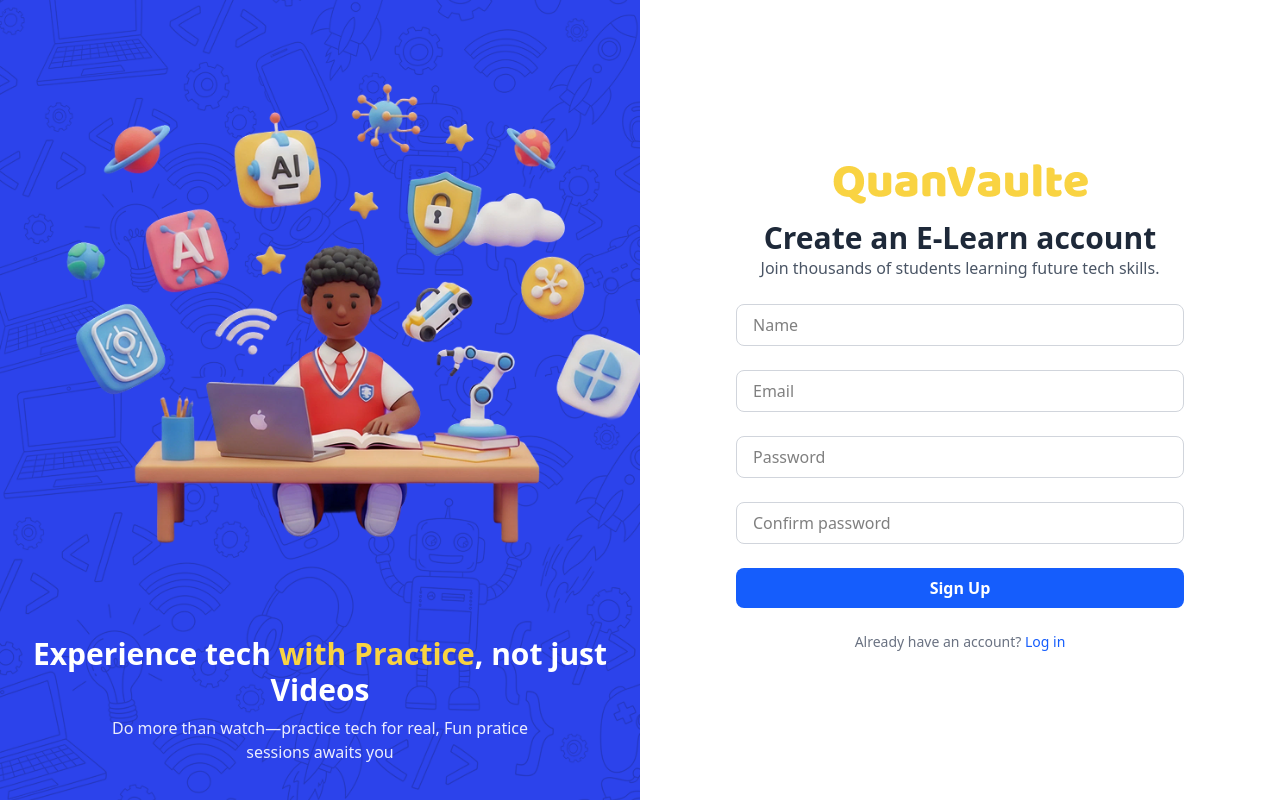
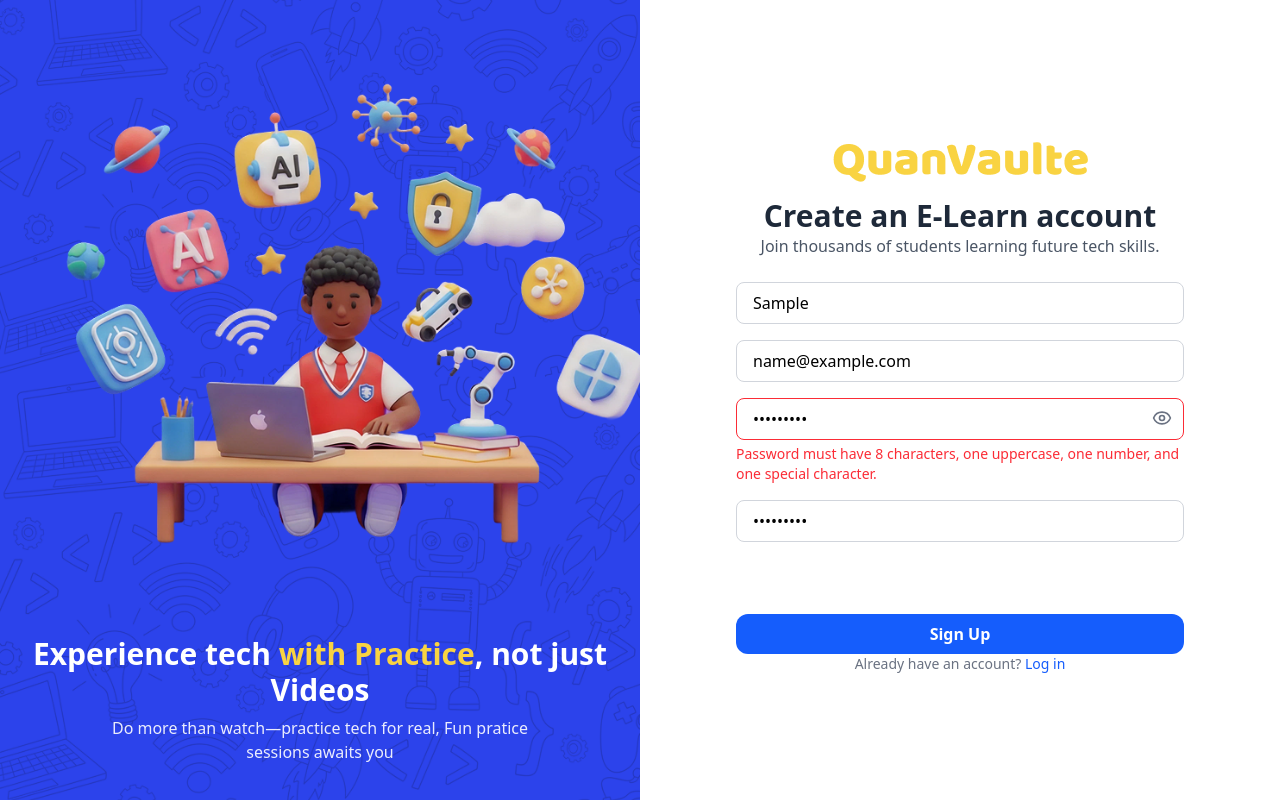
Before and after one commit to Quanvaulte/quanvaulte-cms-FE, a React (Vite) app in the folder dashboards/: page / in a window 1280 px wide. Both pictures are taken after typing "Sample", "name@example.com", "Sample123", "Sample123" into the empty fields and a click on the button "Sign Up". Built offline with nearby package versions, Linux system fonts and the light colour scheme.

Commit message:
feature: reusable button

```diff
--- /dev/null
+++ b/dashboards/src/Components/GeneralComponents/Button.tsx
@@ -0,0 +1,43 @@
+import React from "react"
+
+type ButtonVariant = "primary" | "custom"
+
+interface ButtonProps {
+  label: string
+  variant?: ButtonVariant
+  type?: "button" | "submit" | "reset"
+  onClick?: () => void
+  className?: string
+  disabled?: boolean
+}
+
+const Button: React.FC<ButtonProps> = ({
+  label,
+  variant = "primary",
+  type = "button",
+  onClick,
+  className = "",
+  disabled = false,
+}) => {
+
+  const baseStyles =
+    "px-6 py-2 rounded-xl font-semibold text-base transition-all duration-300 ease-in-out focus:outline-none focus:ring-2 disabled:opacity-60 cursor-pointer"
+
+  const variants: Record<ButtonVariant, string> = {
+    primary: "w-full bg-blue-600 hover:bg-blue-700 text-white font-semibold rounded-lg ",
+    custom:"",
+  }
+
+  return (
+    <button
+      type={type}
+      onClick={onClick}
+      disabled={disabled}
+      className={`${baseStyles} ${variants[variant]} ${className}`}
+    >
+      {label}
+    </button>
+  )
+}
+
+export default Button
--- a/dashboards/src/Components/Carousel.tsx
+++ b/dashboards/src/Components/GeneralComponents/Carousel.tsx
@@ -1,7 +1,9 @@
 import React, { useState, useEffect } from "react"
-import carousel_1 from "../Media/GeneralMedia/carousel_1.png"
-import carousel_2 from "../Media/GeneralMedia/carousel_2.png"
+import carousel_1 from "../../Media/GeneralMedia/carousel_1.png"
+import carousel_2 from "../../Media/GeneralMedia/carousel_2.png"
 import type { JSX } from "react/jsx-runtime"
+
+
 
 
 interface Slide {
--- /dev/null
+++ b/dashboards/src/Components/GeneralComponents/InputField.tsx
@@ -0,0 +1,60 @@
+import React, { useState } from "react"
+import { Eye, EyeOff } from "lucide-react"
+
+interface InputFieldProps {
+  type: string
+  placeholder?: string
+  name: string
+  value: string
+  onChange: (e: React.ChangeEvent<HTMLInputElement>) => void
+  className?: string
+  error?: string
+}
+
+const InputField: React.FC<InputFieldProps> = ({
+  type,
+  placeholder,
+  name,
+  value,
+  onChange,
+  error,
+  className = "",
+}) => {
+  const [showPassword, setShowPassword] = useState(false)
+
+  const isPasswordField = name.toLowerCase() === "password"
+
+  return (
+    <div className="w-full relative mb-4">
+      <input
+        type={isPasswordField && showPassword ? "text" : type}
+        placeholder={placeholder}
+        name={name}
+        value={value}
+        onChange={onChange}
+        className={`w-full border border-gray-300 rounded-lg px-4 py-2
+          focus:outline-none focus:ring-2 focus:ring-blue-500
+          transition-all duration-300 pr-10 ${className}
+          ${
+            error
+              ? "border-red-500 focus:ring-red-400"
+              : "border-gray-300 focus:ring-blue-500"
+          }`}
+      />
+
+      {isPasswordField && (
+        <button
+          type="button"
+          onClick={() => setShowPassword((prev) => !prev)}
+          className="absolute right-3 top-2.5 text-gray-500 hover:text-gray-700"
+        >
+          {showPassword ? <EyeOff size={20} /> : <Eye size={20} />}
+        </button>
+      )}
+
+      {error && <p className="text-red-500 text-sm mt-1">{error}</p>}
+    </div>
+  )
+}
+
+export default InputField
--- a/dashboards/src/Components/InputField.tsx
+++ /dev/null
@@ -1,46 +0,0 @@
-import React from "react"
-
-interface InputFieldProps {
-  type: string
-  placeholder?: string
-  pattern?: string
-  value: string
-  name: string
-  onChange: (e: React.ChangeEvent<HTMLInputElement>) => void
-  className?: string
-  error?: string
-}
-
-const InputField: React.FC<InputFieldProps> = ({
-  type,
-  placeholder,
-  value,
-  name,
-  onChange,
-  error,
-  className = "",
-}) => {
-  return (
-    <div className="w-full">
-      <input
-        type={type}
-        placeholder={placeholder}
-        value={value}
-        name={name}
-        onChange={onChange}
-        className={`w-full border rounded-lg px-4 py-2 focus:outline-none transition-all duration-300
-          ${
-            error
-              ? "border-red-500 focus:ring-2 focus:ring-red-400"
-              : "border-gray-300 focus:ring-2 focus:ring-blue-500"
-          }
-          ${className}`}
-      />
-
-      {/* Error Message */}
-      {error && <p className="text-red-500 text-sm font-medium mt-1">{error}</p>}
-    </div>
-  )
-}
-
-export default InputField
--- a/dashboards/src/Pages/SignUpPage.tsx
+++ b/dashboards/src/Pages/SignUpPage.tsx
@@ -1,13 +1,13 @@
 import React, { useState } from "react"
-import Carousel from "../Components/Carousel"
-import InputField from "../Components/InputField"
+import Carousel from "../Components/GeneralComponents/Carousel"
+import InputField from "../Components/GeneralComponents/InputField"
 import QuanVaulte from "../Media/GeneralMedia/QuanVaulte.png"
+import Button from "../Components/GeneralComponents/Button"
 
 interface FormData {
   name: string
   email: string
   password: string
-  confirm_password: string
 }
 
 interface FormErrors {
@@ -22,10 +22,13 @@ const SignUpPage: React.FC = () => {
     name: "",
     email: "",
     password: "",
-    confirm_password: "",
   })
 
+  const [confirmPassword, setConfirmPassword] = useState("")
   const [errors, setErrors] = useState<FormErrors>({})
+
+  const passwordRegex =
+    /^(?=.*[A-Z])(?=.*\d)(?=.*[@$!%*?&])[A-Za-z\d@$!%*?&]{8,}$/
 
   const validateForm = () => {
     const newErrors: FormErrors = {}
@@ -38,13 +41,15 @@ const SignUpPage: React.FC = () => {
       newErrors.email = "Please enter a valid email address."
     }
 
-    if (formData.password.length < 6) {
-      newErrors.password = "Password must be at least 6 characters."
+    if (!passwordRegex.test(formData.password)) {
+      newErrors.password =
+        "Password must have 8 characters, one uppercase, one number, and one special character."
     }
 
-    if (formData.confirm_password !== formData.password) {
+    if (confirmPassword !== formData.password) {
       newErrors.confirm_password = "Passwords do not match."
     }
+
 
     setErrors(newErrors)
     return Object.keys(newErrors).length === 0
@@ -56,16 +61,26 @@ const SignUpPage: React.FC = () => {
     setErrors((prev) => ({ ...prev, [name]: "" }))
   }
 
-  const handleSubmit = (e: React.FormEvent) => {
+  const handleConfirmChange = (e: React.ChangeEvent<HTMLInputElement>) => {
+    const value = e.target.value
+    setConfirmPassword(value)
+
+    if (value && value !== formData.password) {
+      setErrors((prev) => ({
+        ...prev,
+        confirm_password: "Passwords do not match.",
+      }))
+    } else {
+      setErrors((prev) => ({ ...prev, confirm_password: "" }))
+    }
+  }
+
+ const handleSubmit = (e: React.FormEvent) => {
     e.preventDefault()
     if (validateForm()) {
       console.log("Form submitted:", formData)
-      setFormData({
-        name: "",
-        email: "",
-        password: "",
-        confirm_password: "",
-      })
+      setFormData({ name: "", email: "", password: "" })
+      setConfirmPassword("")
       setErrors({})
     }
   }
@@ -117,17 +132,17 @@ const SignUpPage: React.FC = () => {
             type="password"
             name="confirm_password"
             placeholder="Confirm password"
-            value={formData.confirm_password}
-            onChange={handleChange}
+            value={confirmPassword}
+            onChange={handleConfirmChange}
             error={errors.confirm_password}
           />
 
-          <button
+          <Button
+            label="Sign Up"
             type="submit"
-            className="w-full bg-blue-600 hover:bg-blue-700 text-white font-semibold py-2 rounded-lg transition-all"
-          >
-            Sign Up
-          </button>
+            variant="primary"
+            className="mt-14 mb-0"
+          />
 
           <p className="text-center text-gray-500 text-sm">
             Already have an account?{" "}
--- /dev/null
+++ b/package.json
@@ -0,0 +1,5 @@
+{
+  "dependencies": {
+    "lucide-react": "^0.546.0"
+  }
+}
```
Also changed, not shown: 1 other file (tests, documents, lock files or other folders).
